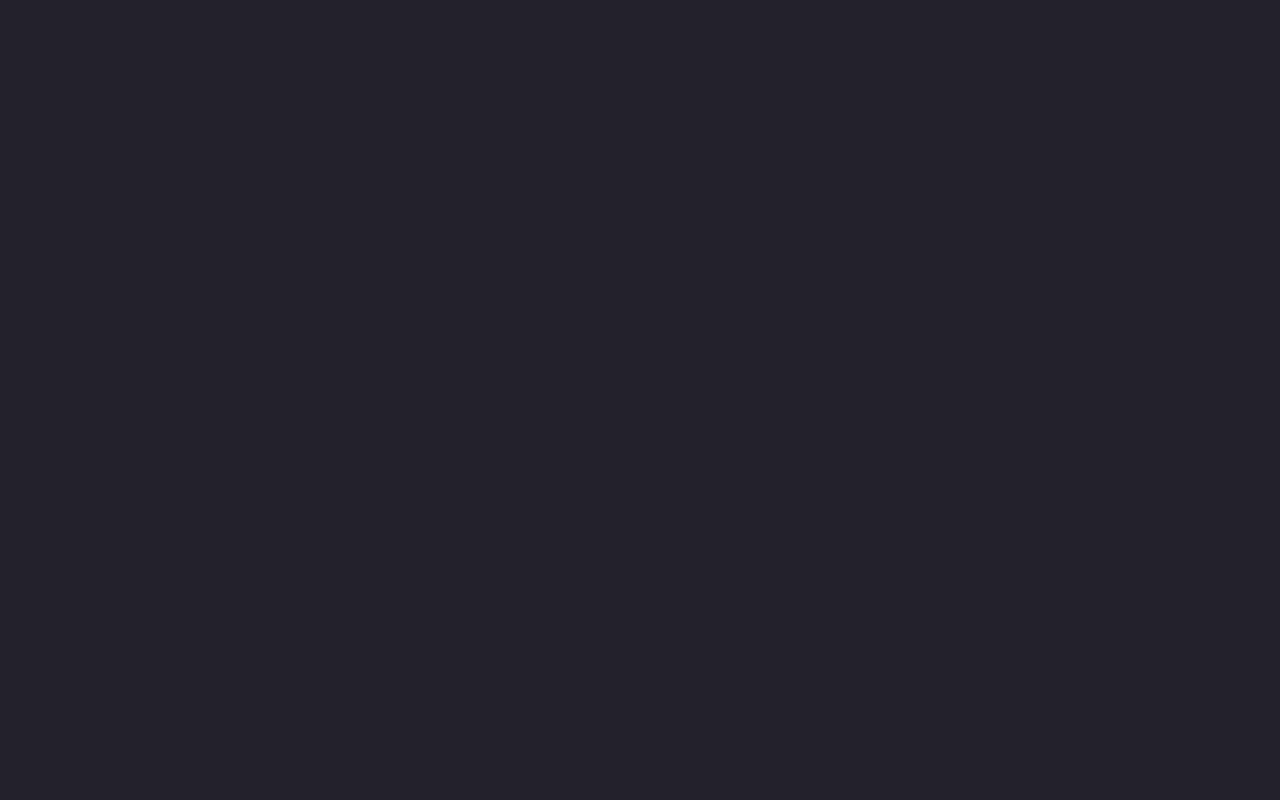
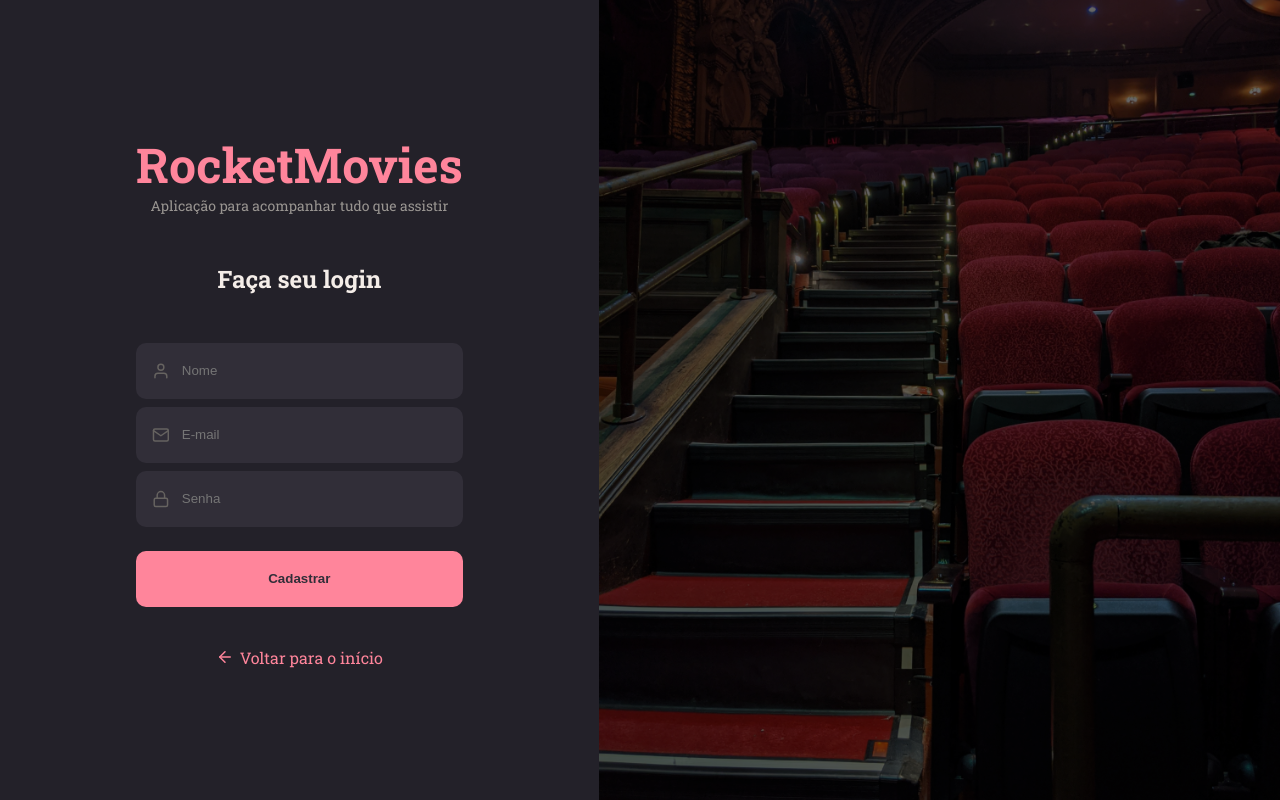
Before and after one commit to VagnerNatvidade/rocketMovie-frontend, a React (Vite) app in the folder film-api/: page /register in a window 1280 px wide. Before the commit this address had no page. Built offline with nearby package versions, Linux system fonts and the light colour scheme.

Commit message:
Enviado dados do usuário cadatrad para o BD e passando função para o cadastro

```diff
--- a/film-api/src/components/Header/index.jsx
+++ b/film-api/src/components/Header/index.jsx
@@ -1,4 +1,5 @@
 import { Container } from "./styles";
+
 import { Input } from "../Input";
 import { Avatar } from "../Avatar";
 
--- a/film-api/src/components/Note/index.jsx
+++ b/film-api/src/components/Note/index.jsx
@@ -1,4 +1,5 @@
 import { Container } from "./styles";
+
 import { Tag } from "../Tag";
 import { Rating } from "../Rating";
 
@@ -8,10 +9,10 @@
       <h1>{data.title}</h1>
       <Rating />
       <p>
-        Lorem ipsum, dolor sit amet consectetur adipisicing elit. Explicabo eos
-        nulla inventore dolorem non earum molestias ipsa porro aspernatur
-        dignissimos, suscipit labore iusto neque nemo quia quis? Dolor, ullam!
-        Expedita.
+        Lorem ipsum dolor sit amet consectetur adipisicing elit. Perspiciatis
+        voluptatem architecto similique voluptates, adipisci dolores est minus
+        magni quos officia nihil commodi tenetur, soluta reprehenderit delectus
+        eaque in id culpa.
       </p>
       {data.tags && (
         <footer>
--- a/film-api/src/components/NoteItem/index.jsx
+++ b/film-api/src/components/NoteItem/index.jsx
@@ -1,5 +1,5 @@
+import { Container } from "./styles";
 import { FiPlus, FiX } from "react-icons/fi";
-import { Container } from "./styles";
 
 export function NoteItem({ isNew, value, onClick, ...rest }) {
   return (
--- a/film-api/src/components/Rating/index.jsx
+++ b/film-api/src/components/Rating/index.jsx
@@ -1,4 +1,5 @@
 import { Container } from "./styles";
+
 import { useState } from "react";
 import { BiSolidStar } from "react-icons/bi";
 
@@ -10,7 +11,7 @@
       {[...Array(5)].map((star, index) => {
         const currentRating = index + 1;
         return (
-          <label>trdzq
+          <label>
             <input
               type="radio"
               name="rating"
--- a/film-api/src/pages/Details/index.jsx
+++ b/film-api/src/pages/Details/index.jsx
@@ -1,9 +1,10 @@
+import { Container } from "./styles";
+
 import { FiArrowLeft, FiClock } from "react-icons/fi";
-import { Container } from "./styles";
-import { Rating } from "../../components/Rating";
 
 import { Header } from "../../components/Header";
 import { Tag } from "../../components/Tag";
+import { Rating } from "../../components/Rating";
 
 export function Details() {
   return (
@@ -15,7 +16,7 @@
           Voltar
         </a>
         <div>
-          <h1>Interestellar</h1>
+          <h1>Interestelar</h1>
           <Rating />
         </div>
         <div>
--- a/film-api/src/pages/New/index.jsx
+++ b/film-api/src/pages/New/index.jsx
@@ -1,11 +1,13 @@
+import { Container, Form } from "./styles";
+
 import { FiArrowLeft } from "react-icons/fi";
-import { Container, Form } from "./styles";
+import { Link } from "react-router-dom";
+
 import { Header } from "../../components/Header";
 import { Input } from "../../components/Input";
 import { TextArea } from "../../components/TextArea";
 import { NoteItem } from "../../components/NoteItem";
 import { Button } from "../../components/Button";
-import { Link } from "react-router-dom";
 
 export function New() {
   return (
--- a/film-api/src/pages/Profile/index.jsx
+++ b/film-api/src/pages/Profile/index.jsx
@@ -1,8 +1,10 @@
+import { Container, Header, Content } from "./styles";
+
+import { Link } from "react-router-dom";
 import { FiArrowLeft, FiLock, FiMail, FiUser } from "react-icons/fi";
-import { Container, Header, Content } from "./styles";
+
 import { Input } from "../../components/Input";
 import { Button } from "../../components/Button";
-import { Link } from "react-router-dom";
 
 export function Profile() {
   return (
--- a/film-api/src/pages/Signin/index.jsx
+++ b/film-api/src/pages/Signin/index.jsx
@@ -1,14 +1,16 @@
 import { Container, Form, Background } from "./styles";
+
+import { FiMail, FiLock } from "react-icons/fi";
+import { Link } from "react-router-dom";
+
 import { Input } from "../../components/Input";
 import { Button } from "../../components/Button";
-import { FiMail, FiLock } from "react-icons/fi";
-import { Link } from "react-router-dom";
 
 export function Signin() {
   return (
     <Container>
       <Form>
-        <h1>RcoketMovies</h1>
+        <h1>RocketMovies</h1>
         <p>Aplicação para acompanhar tudo que assistir</p>
         <h2>Faça seu login</h2>
         <Input placeholder="E-mail" type="text" icon={FiMail} />
--- a/film-api/src/pages/Signup/index.jsx
+++ b/film-api/src/pages/Signup/index.jsx
@@ -1,21 +1,67 @@
 import { Container, Form, Background } from "./styles";
+
+import { FiMail, FiLock, FiUser, FiArrowLeft } from "react-icons/fi";
+import { useState } from "react";
+import { Link, useNavigate } from "react-router-dom";
+
+import { api } from "../../service/api";
+
 import { Input } from "../../components/Input";
 import { Button } from "../../components/Button";
-import { FiMail, FiLock, FiUser, FiArrowLeft } from "react-icons/fi";
-import { Link } from "react-router-dom";
 
 export function Signup() {
+  const [name, setName] = useState("");
+  const [email, setEmail] = useState("");
+  const [password, setPassword] = useState("");
+
+  const navigate = useNavigate();
+
+  function handleSignUp() {
+    if (!name || !email || !password) {
+      return alert("Preencha todos os campos!");
+    }
+
+    api
+      .post("/users", { name, email, password })
+      .then(() => {
+        alert("Usuário cadastrado com sucesso!");
+        navigate("/");
+      })
+      .catch((error) => {
+        if (error.response) {
+          alert(error.response.data.message);
+        } else {
+          alert("Não foi possível cadastrar.");
+        }
+      });
+  }
+
   return (
     <Container>
       <Form>
-        <h1>RcoketMovies</h1>
+        <h1>RocketMovies</h1>
         <p>Aplicação para acompanhar tudo que assistir</p>
         <h2>Faça seu login</h2>
-        <Input placeholder="Nome" type="text" icon={FiUser} />
-        <Input placeholder="E-mail" type="text" icon={FiMail} />
-        <Input placeholder="Senha" type="password" icon={FiLock} />
+        <Input
+          placeholder="Nome"
+          type="text"
+          icon={FiUser}
+          onChange={(e) => setName(e.target.value)}
+        />
+        <Input
+          placeholder="E-mail"
+          type="text"
+          icon={FiMail}
+          onChange={(e) => setEmail(e.target.value)}
+        />
+        <Input
+          placeholder="Senha"
+          type="password"
+          icon={FiLock}
+          onChange={(e) => setPassword(e.target.value)}
+        />
 
-        <Button title="Entrar" />
+        <Button title="Cadastrar" onClick={handleSignUp} />
         <Link to="/">
           <FiArrowLeft />
           Voltar para o início
--- a/film-api/src/routes/index.jsx
+++ b/film-api/src/routes/index.jsx
@@ -5,7 +5,7 @@
 export function Routes() {
   return (
     <BrowserRouter>
-      <AppRoutes />
+      <AuthRoutes />
     </BrowserRouter>
   );
 }
```
Also changed, not shown: film-api/src/pages/Home/index.jsx (+4 -3 lines), 1 other file (tests, documents, lock files or other folders).
